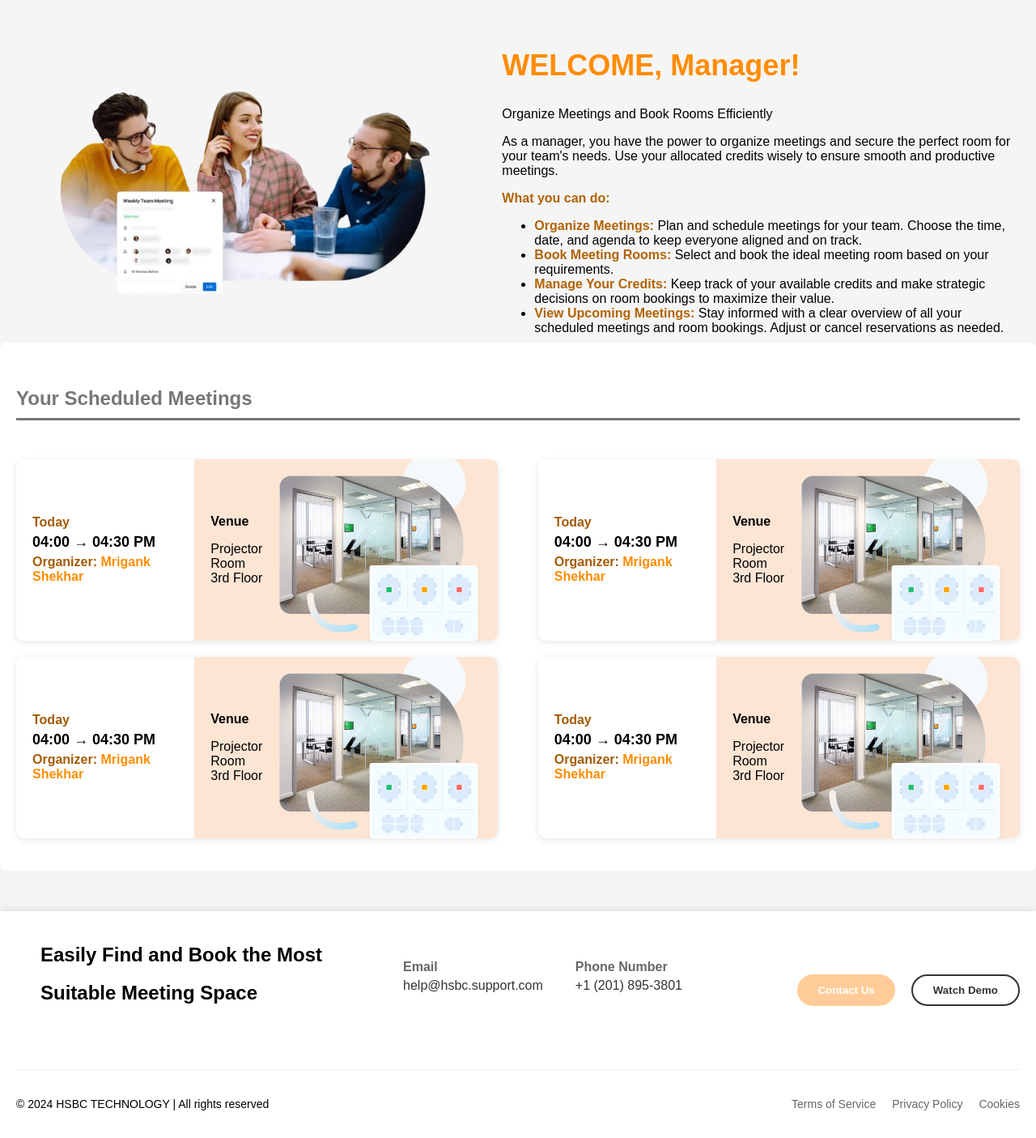
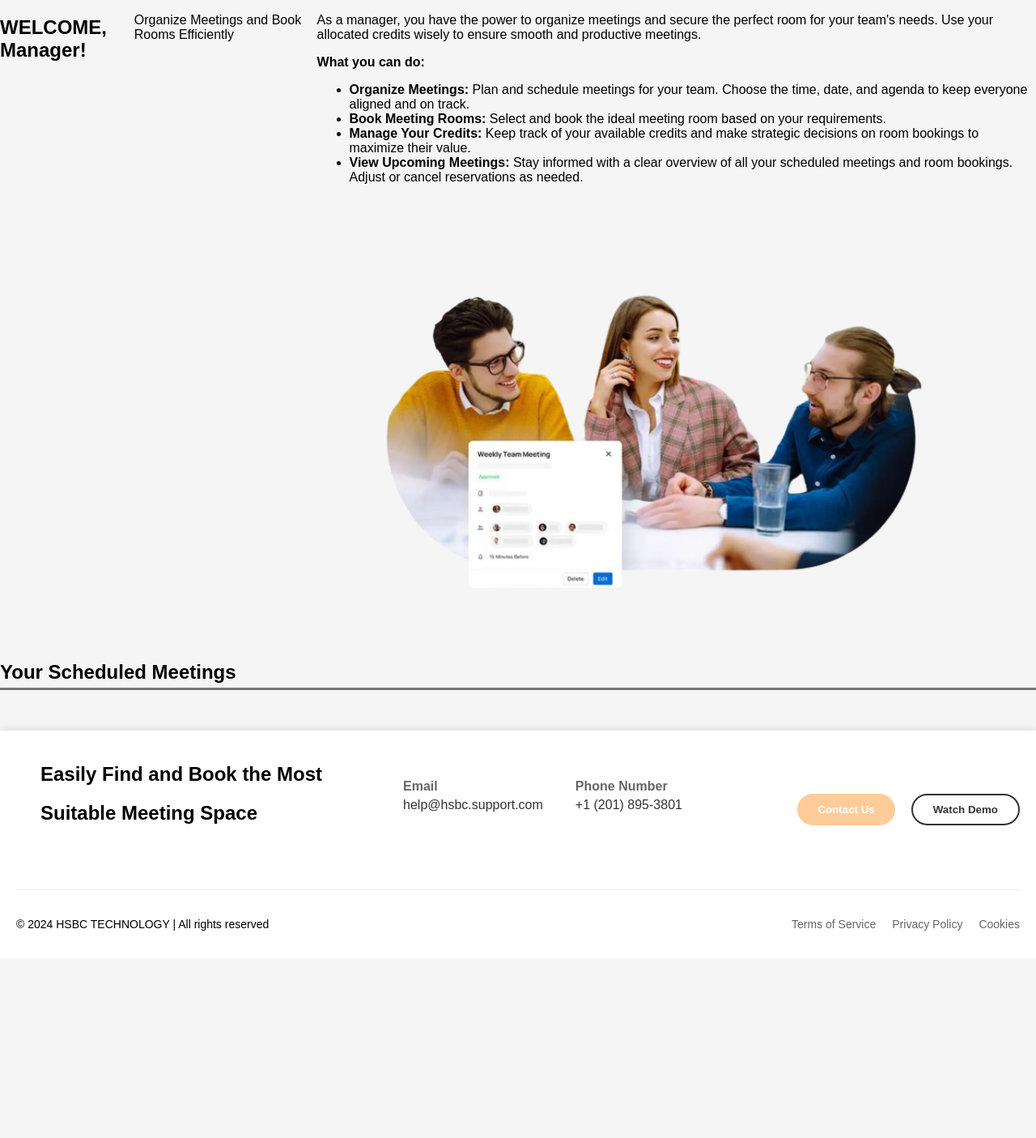
Before and after one commit to sangam-mishra/MeetingRoom, a web app: page /templates/ManagerDasboard.html in a window 1280 px wide. Shown: the part 93-1498 px from the top of the page at 81% size. After the commit the page ends 1242 px from the top, so only its background shows below. Run offline with its HTML, style and script files only (its server is not run), Linux system fonts and the light colour scheme; data that the repository does not hold is empty.

Commit message:
Update ManagerDasboard.html

```diff
--- a/src/main/webapp/templates/ManagerDasboard.html
+++ b/src/main/webapp/templates/ManagerDasboard.html
@@ -27,19 +27,11 @@
         </button>
       </nav>
     </header>
-
     <main>
       <section class="manager-welcome">
-        <div class="manager-image">
-          <img
-            src="../static/images/pic_2_removebg_preview_1.png"
-            alt="Manager in a meeting"
-          />
-        </div>
-
-        <div class="manageWelcomeContainer">
-          <h1>WELCOME, Manager!</h1>
-          <p>Organize Meetings and Book Rooms Efficiently</p>
+        <h1>WELCOME, Manager!</h1>
+        <p>Organize Meetings and Book Rooms Efficiently</p>
+        <div class="manager-content">
           <div class="manager-description">
             <p>
               As a manager, you have the power to organize meetings and secure
@@ -69,118 +61,19 @@
               </li>
             </ul>
           </div>
+          <div class="manager-image">
+            <img
+              src="../static/images/pic_2_removebg_preview_1.png"
+              alt="Manager in a meeting"
+            />
+          </div>
         </div>
       </section>
 
-      <section class="meetings">
-        <h2>Your Scheduled Meetings</h2>
+      <h2>Your Scheduled Meetings</h2>
 
-        <hr class="custom-hr" />
-
-        <div class="meetings-container">
-          <div class="container">
-            <div class="meeting">
-              <div class="meeting-details">
-                <p><strong>Today</strong></p>
-
-                <p class="time">04:00 → 04:30 PM</p>
-
-                <p class="organizer">
-                  <strong>Organizer:</strong> Mrigank Shekhar
-                </p>
-              </div>
-
-              <div class="venue">
-                <div class="venue-details">
-                  <p><strong>Venue</strong></p>
-
-                  <p>Projector Room<br />3rd Floor</p>
-                </div>
-
-                <img
-                  src="../static/images/real_time_availabillity_image_3.png"
-                  alt="Projector Room"
-                />
-              </div>
-            </div>
-
-            <div class="meeting">
-              <div class="meeting-details">
-                <p><strong>Today</strong></p>
-
-                <p class="time">04:00 → 04:30 PM</p>
-
-                <p class="organizer">
-                  <strong>Organizer:</strong> Mrigank Shekhar
-                </p>
-              </div>
-
-              <div class="venue">
-                <div class="venue-details">
-                  <p><strong>Venue</strong></p>
-
-                  <p>Projector Room<br />3rd Floor</p>
-                </div>
-
-                <img
-                  src="../static/images/real_time_availabillity_image_3.png"
-                  alt="Projector Room"
-                />
-              </div>
-            </div>
-
-            <div class="meeting">
-              <div class="meeting-details">
-                <p><strong>Today</strong></p>
-
-                <p class="time">04:00 → 04:30 PM</p>
-
-                <p class="organizer">
-                  <strong>Organizer:</strong> Mrigank Shekhar
-                </p>
-              </div>
-
-              <div class="venue">
-                <div class="venue-details">
-                  <p><strong>Venue</strong></p>
-
-                  <p>Projector Room<br />3rd Floor</p>
-                </div>
-
-                <img
-                  src="../static/images/real_time_availabillity_image_3.png"
-                  alt="Projector Room"
-                />
-              </div>
-            </div>
-
-            <div class="meeting">
-              <div class="meeting-details">
-                <p><strong>Today</strong></p>
-
-                <p class="time">04:00 → 04:30 PM</p>
-
-                <p class="organizer">
-                  <strong>Organizer:</strong> Mrigank Shekhar
-                </p>
-              </div>
-
-              <div class="venue">
-                <div class="venue-details">
-                  <p><strong>Venue</strong></p>
-
-                  <p>Projector Room<br />3rd Floor</p>
-                </div>
-
-                <img
-                  src="../static/images/real_time_availabillity_image_3.png"
-                  alt="Projector Room"
-                />
-              </div>
-            </div>
-          </div>
-        </div>
-      </section>
+      <hr class="custom-hr" />
+      <div class="meetings-container" id="meetings-container"></div>
     </main>
 
     <!-- Footer Section -->
@@ -217,5 +110,7 @@
         </ul>
       </div>
     </footer>
+
+    <script src="../static/js/meetings.js" defer></script>
   </body>
 </html>
```
